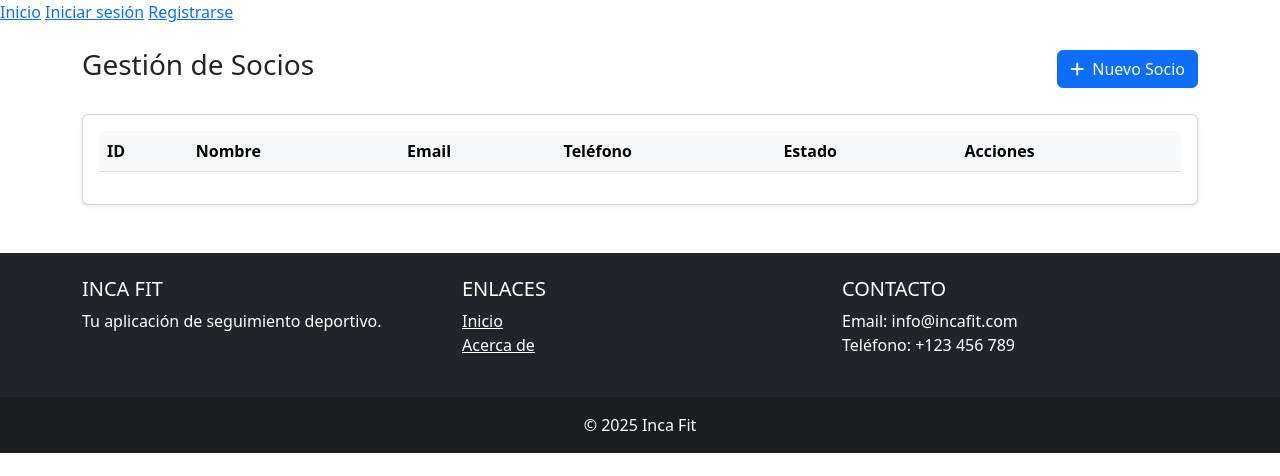
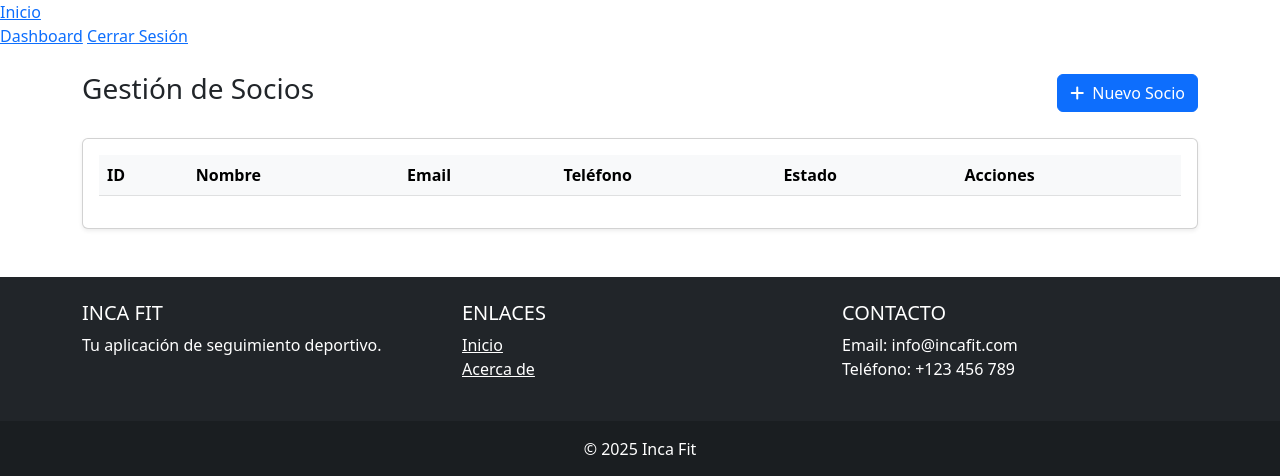
Before and after one commit to Razor5705/inca-fit, a Spring Boot app: page /admin/socios in a window 1280 px wide. Shown: the top 476 px of the page. Run offline with Spring Boot 4, Linux system fonts and the light colour scheme; the visitor is signed in with stand-in values (Sample User, id 1); data that the repository does not hold is empty; some of the project's set-up classes (security, data sources, template engines, error pages and the like) are left out, and stand-ins take their place; some libraries are stand-ins or nearby versions.

Commit message:
feat: Implement conditional navigation bar
This commit updates the header fragment to display different navigation links based on the user's authentication status.

- Added Thymeleaf security namespace to `header.html`.
- Used `sec:authorize` attributes to conditionally render navigation links.
- "Login" and "Register" links are now only shown to anonymous (unauthenticated) users.
- "Dashboard" and "Logout" links are now only shown to authenticated users.

This improves the user experience by showing only relevant actions in the navigation bar.

```diff
--- a/src/main/resources/templates/fragments/header.html
+++ b/src/main/resources/templates/fragments/header.html
@@ -1,12 +1,18 @@
 <!DOCTYPE html>
-<html xmlns:th="http://www.thymeleaf.org">
+<html xmlns:th="http://www.thymeleaf.org" xmlns:sec="http://www.thymeleaf.org/extras/spring-security">
 <body>
 <header th:fragment="header">
   <!-- Contenido del header -->
   <nav>
     <a th:href="@{/}">Inicio</a>
-    <a th:href="@{/login}">Iniciar sesión</a>
-    <a th:href="@{/registro}">Registrarse</a>
+    <div sec:authorize="isAnonymous()">
+      <a th:href="@{/login}">Iniciar sesión</a>
+      <a th:href="@{/registro}">Registrarse</a>
+    </div>
+    <div sec:authorize="isAuthenticated()">
+      <a th:href="@{/dashboard}">Dashboard</a>
+      <a th:href="@{/logout}">Cerrar Sesión</a>
+    </div>
   </nav>
 </header>
 </body>
```
